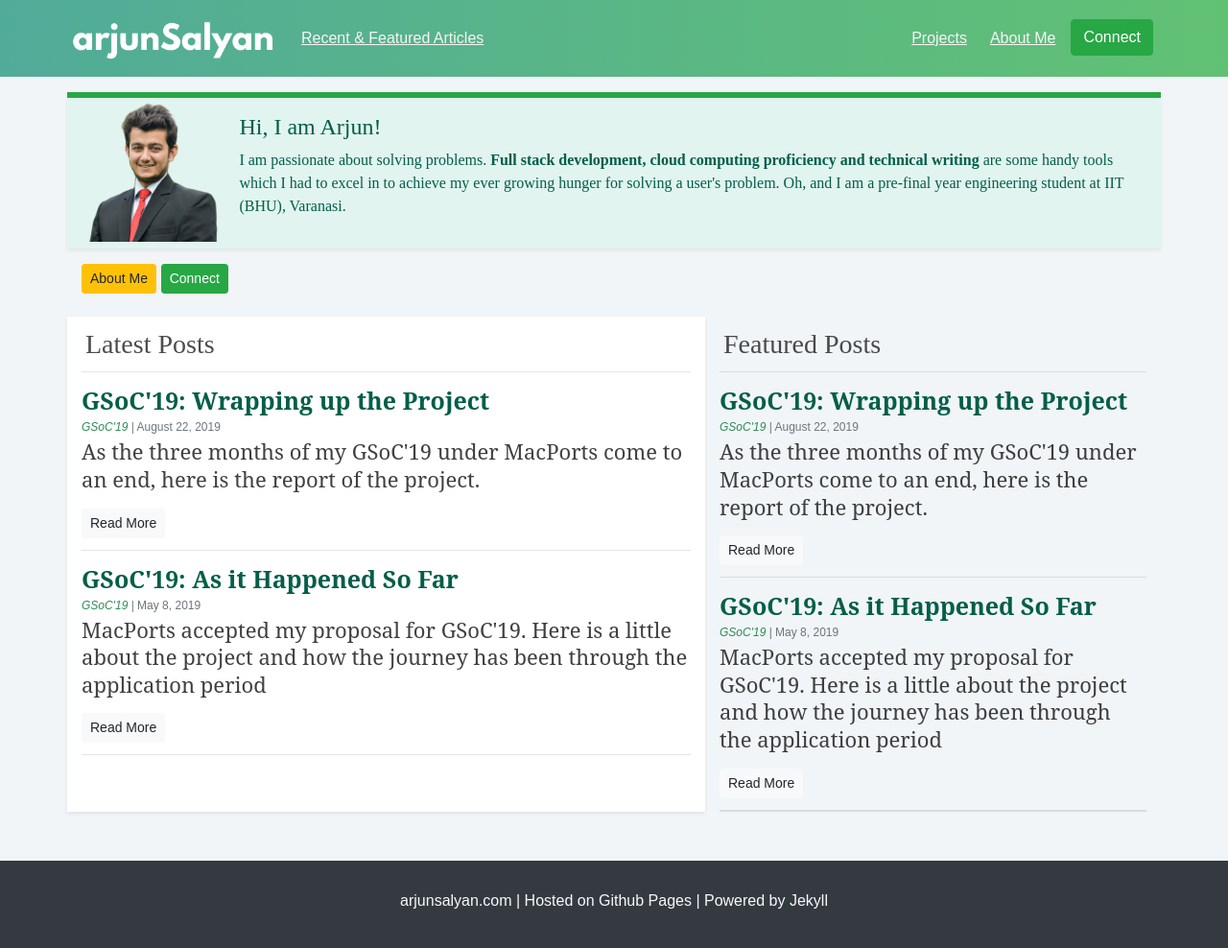
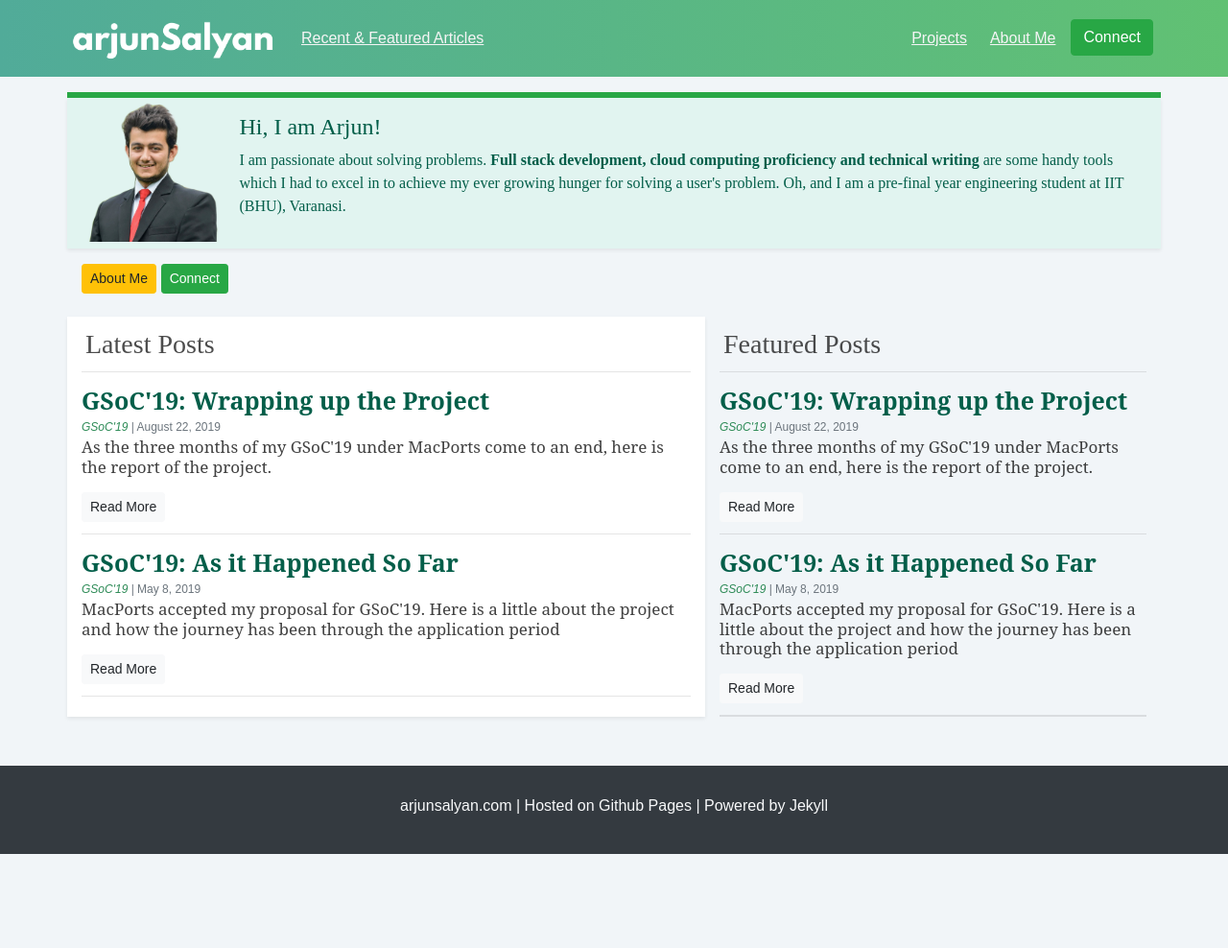
Before and after one commit to arjunsalyan/arjunsalyan.github.io, a Jekyll site: the page built from index.html, in a window 1280 px wide. Shown: the whole page at 96% size. Built offline with Jekyll 4.4.1, drawn with Linux system fonts in a browser that asks for light colours; nearby versions of some CDN libraries; some web fonts are replaced; after the commit the page ends 900 px from its top, so only the background shows below that.

Commit message:
Fix homepage excerpt font size

```diff
--- a/css/main.css
+++ b/css/main.css
@@ -108,6 +108,13 @@ hr {
 
 }
 
+.text-post-home {
+	color: rgba(0, 0, 0, 0.75);
+	font-family: 'Montserrat', 'serif' !important;
+	font-size: 17px !important;
+	line-height: 1.2;
+
+}
 
 .post-list-item{
 	margin-top: 12px;
--- a/index.html
+++ b/index.html
@@ -16,7 +16,7 @@ home: True
                         {% unless forloop.last %}&nbsp;{% endunless %}
                 {% endfor %} | {{ post.date | date: "%B %e, %Y" }}
             </p>
-              <p class="text-post">{{ post.excerpt }}</p>
+              <p class="text-post-home">{{ post.excerpt }}</p>
           <a class="btn btn-light btn-sm ml-auto" href="{{ site.baseurl }}{{ post.url }}">Read More</a>
           </div>
     <hr>
@@ -34,7 +34,7 @@ home: True
                         {% unless forloop.last %}&nbsp;{% endunless %}
                 {% endfor %} | {{ post.date | date: "%B %e, %Y" }}
             </p>
-              <p class="text-post">{{ post.excerpt }}</p>
+              <p class="text-post-home">{{ post.excerpt }}</p>
           <a class="btn btn-light btn-sm ml-auto" href="{{ site.baseurl }}{{ post.url }}">Read More</a>
           </div>
     <hr>
```
